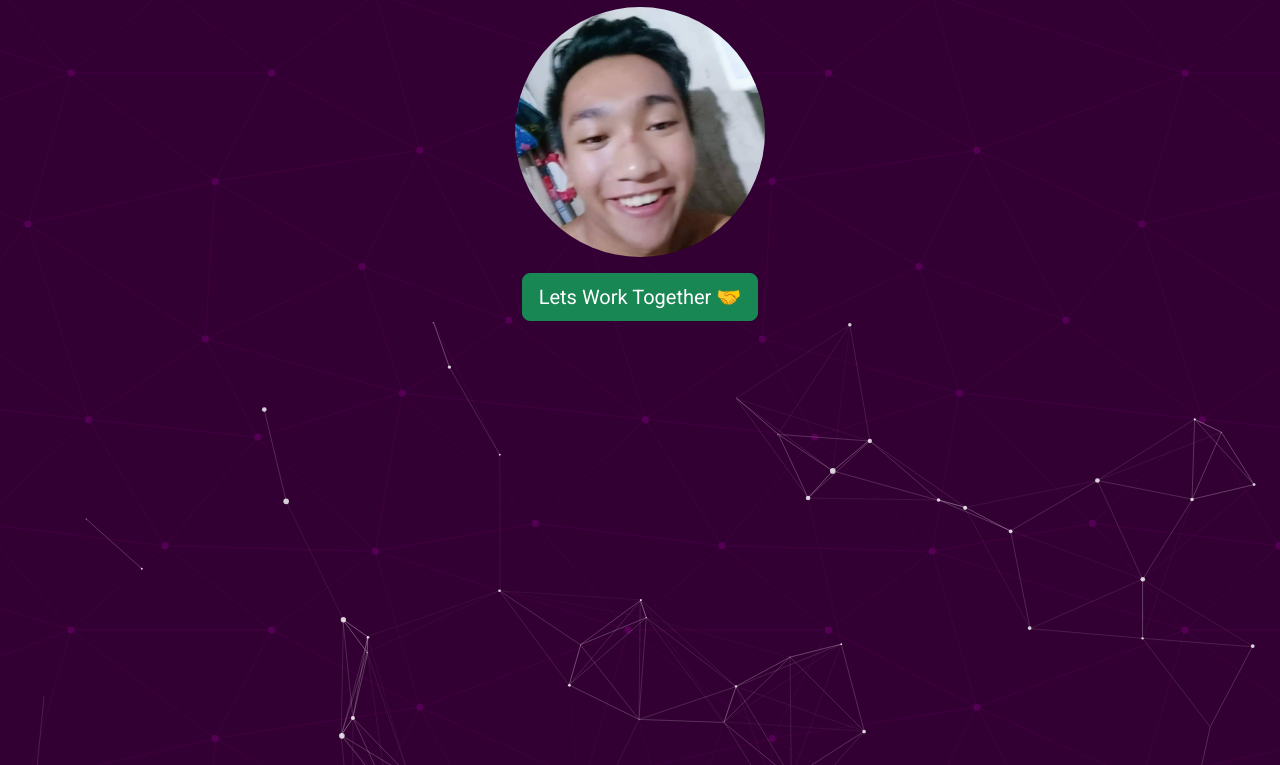
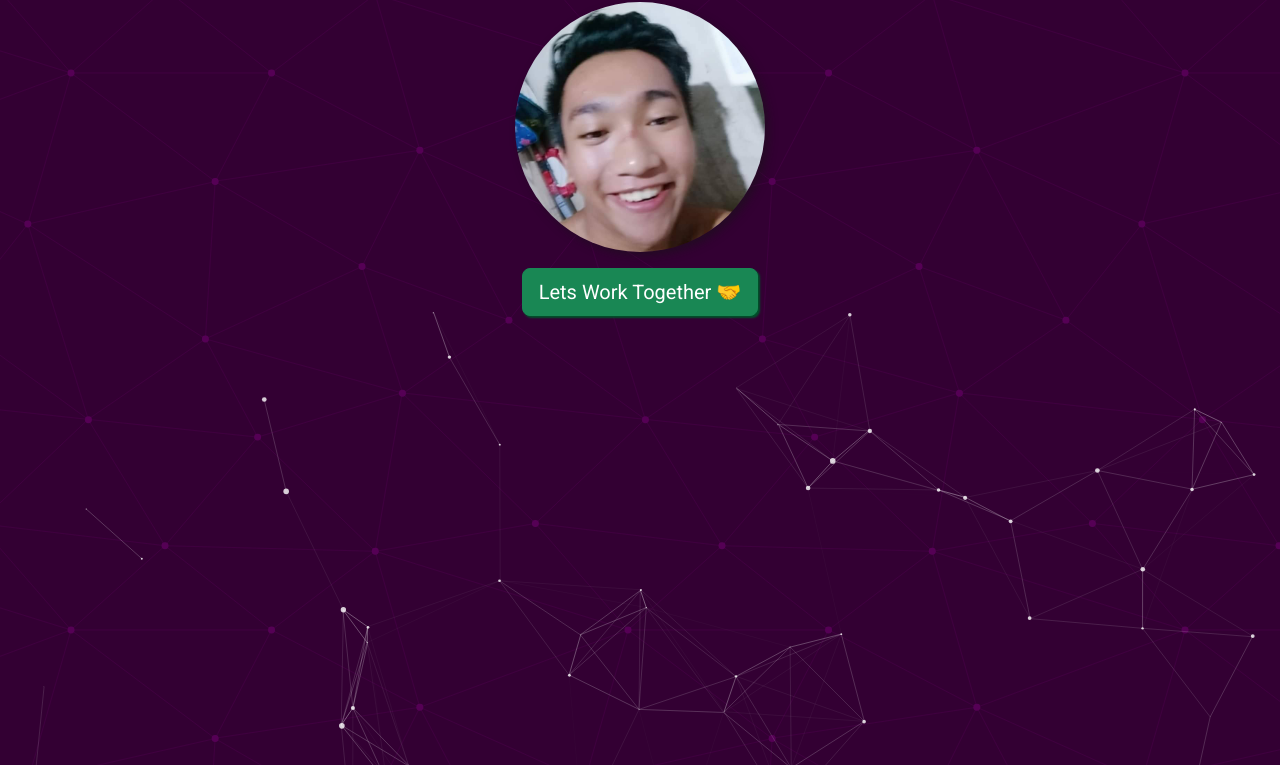
Before and after one commit to janniellex/fcb-portfolio, a plain HTML site: page index.html in a window 1280 px wide. Shown: the part 193-958 px from the top of the page. Drawn offline with nearby package versions, Linux system fonts and the light colour scheme.

Commit message:
Added Box Shadow , Viewport of container

```diff
--- a/index.css
+++ b/index.css
@@ -19,6 +19,10 @@ h1, p{
 	height: 250px;
 	width: 250px;
 	border-radius: 50%;
+	box-shadow: 4px 4px 8px rgba(20, 20, 20, 0.5);
+}
+.work {
+	box-shadow: 2px 2px 2px #00512b;
 }
 
 body{
@@ -59,7 +63,7 @@ SVG Icons
 
 
 #landing {
-
+	height: 50vh;
 	display: flex;
 	flex-direction: column;
 	justify-content: center;
--- a/index.html
+++ b/index.html
@@ -87,7 +87,7 @@
 			<p>Hi!👋 I'm Jannielle and I love building things from scratch. 🎉</p>
 
 			<img src="images/me.jpg" id="profile">
-			<a href="mailto:jannielletominio@gmail.com" class="btn btn-success btn-lg mt-3">Lets Work Together 🤝</a>
+			<a href="mailto:jannielletominio@gmail.com" class="btn btn-success btn-lg mt-3 work">Lets Work Together 🤝</a>
 
 		</section>
 
```
